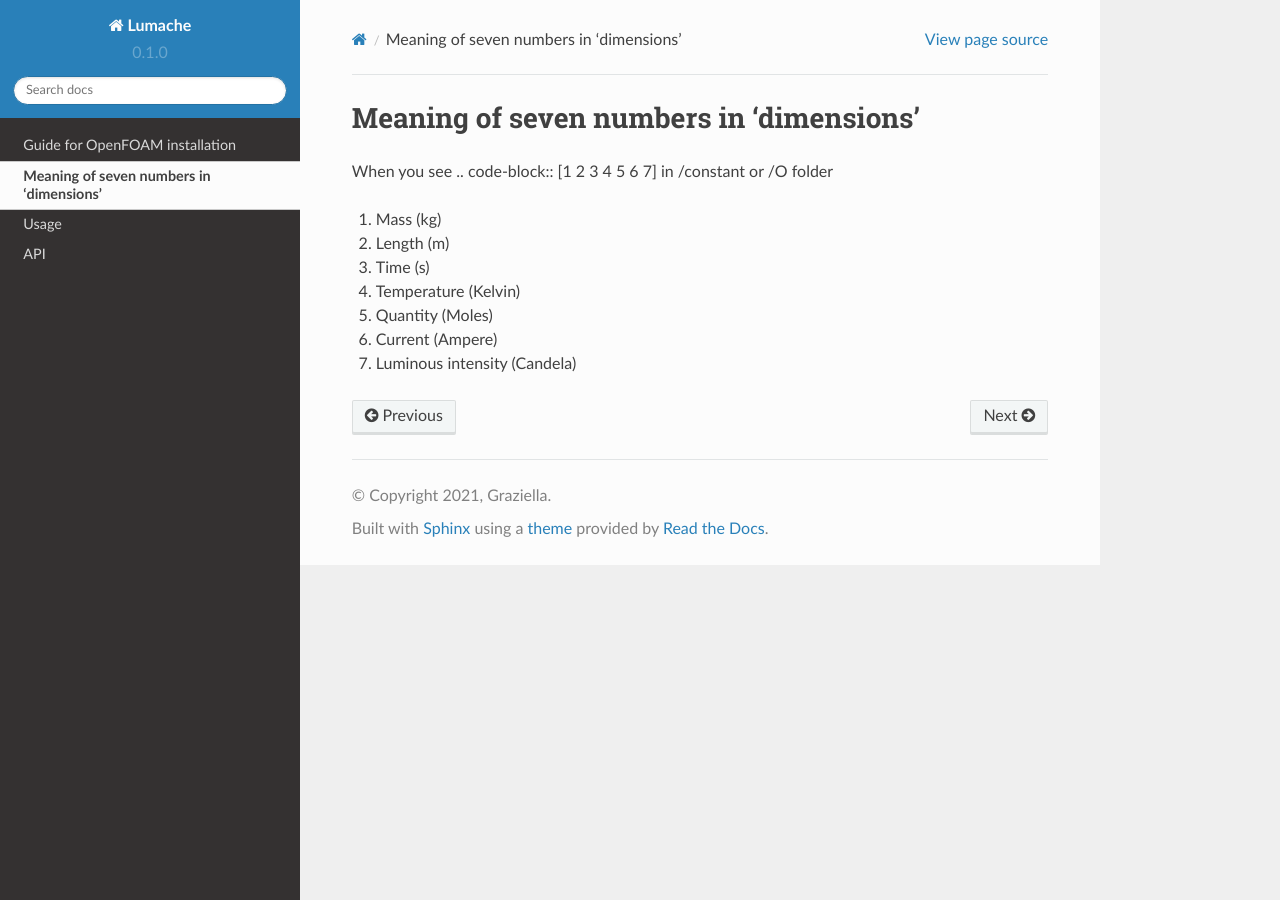
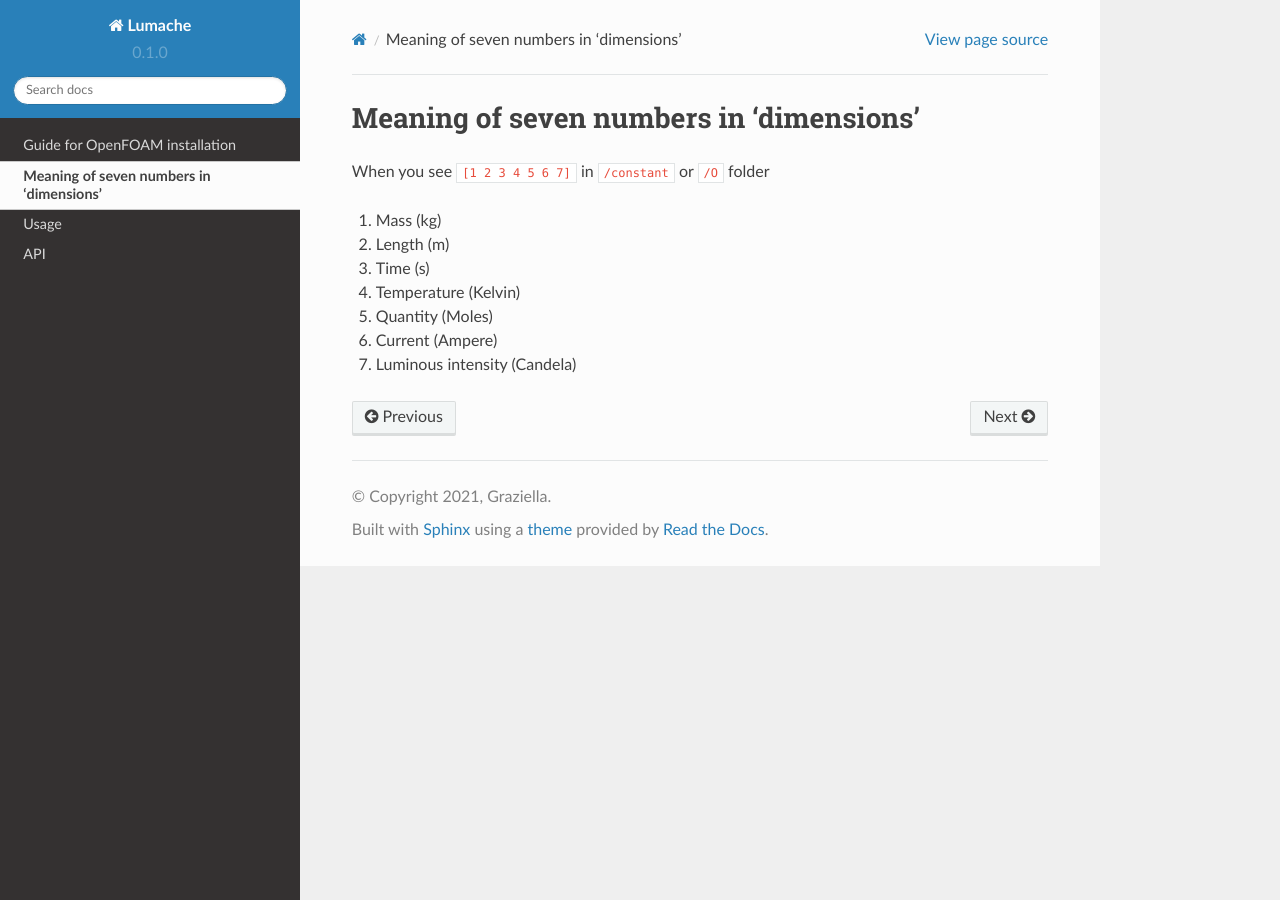
Before and after one commit to yl96Git/OpenFOAMLearning, a Sphinx documentation site: the page built from docs/source/meaningOfDimensions.rst, in a window 1280 px wide. Built offline with Sphinx 7.4.7 and the Read the Docs theme 2.0.0, drawn with Linux system fonts in a browser that asks for light colours; part of the change alters nothing that is shown.

Commit message:
Update meaningOfDimensions.rst

```diff
--- a/docs/source/meaningOfDimensions.rst
+++ b/docs/source/meaningOfDimensions.rst
@@ -2,8 +2,8 @@ Meaning of seven numbers in 'dimensions'
 ===================================
 
 When you see
-.. code-block:: [1 2 3 4 5 6 7]
-in /constant or /O folder
+``[1 2 3 4 5 6 7]``
+in ``/constant`` or ``/O`` folder
 
 1. Mass (kg)
 2. Length (m)
```
